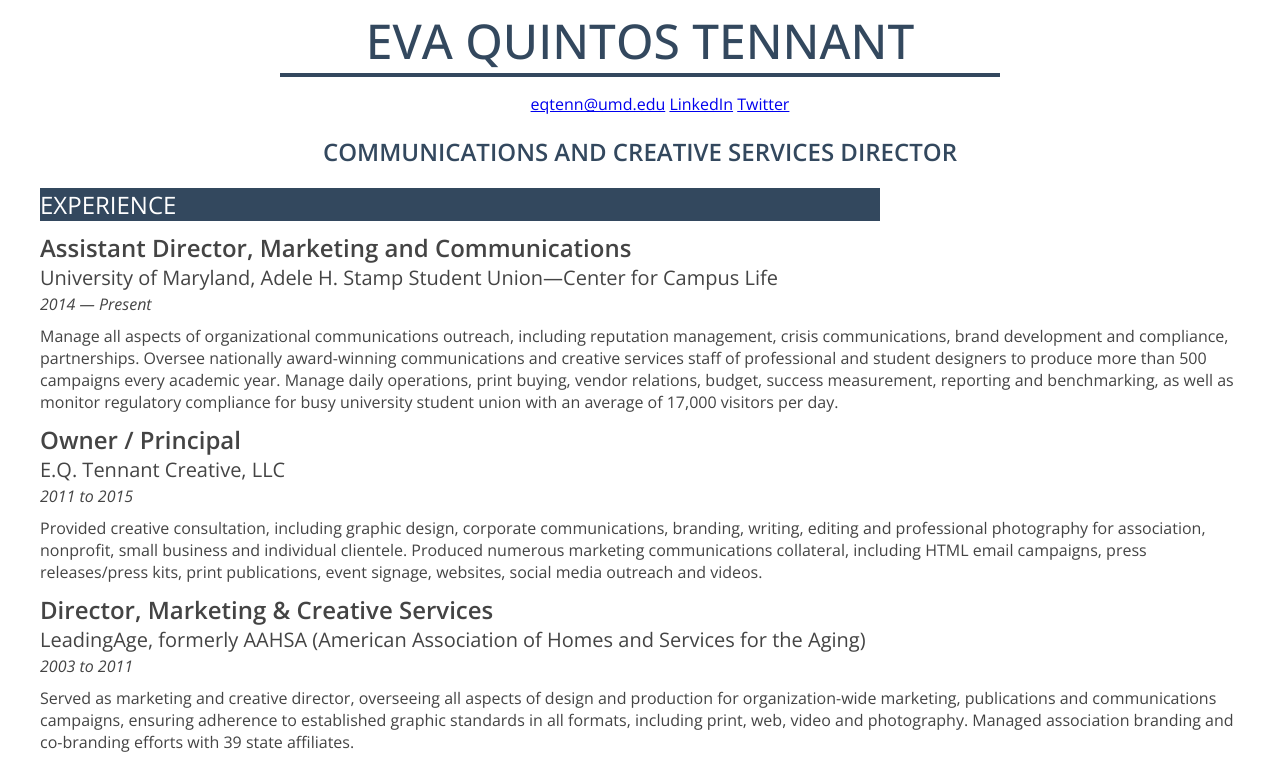
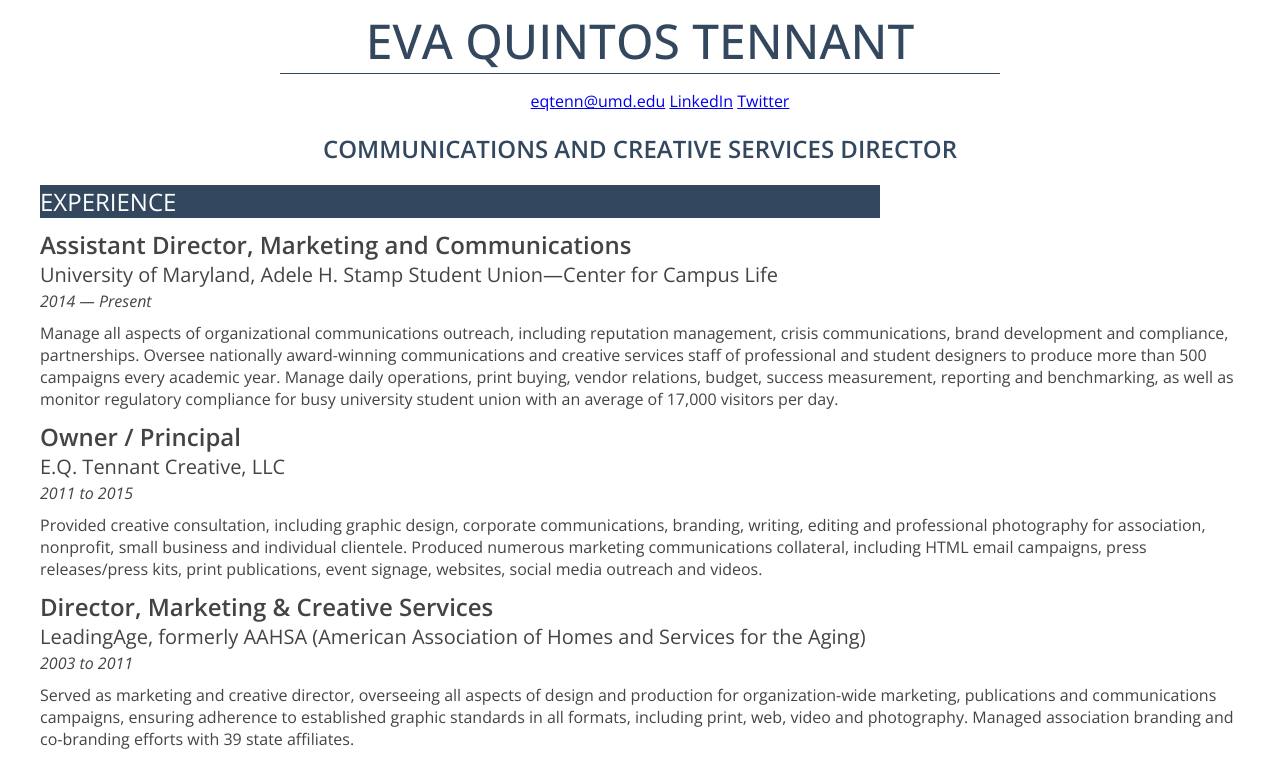
Before and after one commit to eqtenn/eq-tennant-jour652, a plain HTML site: page resume/index.html in a window 1280 px wide. Shown: the top 757 px of the page. Drawn offline with nearby package versions, Linux system fonts and the light colour scheme.

Commit message:
Update divs and comments

```diff
--- a/resume/style.css
+++ b/resume/style.css
@@ -13,7 +13,7 @@ body {
   font-size: 3em;
   font-weight: 500;
   text-align: center;
-  border-bottom: 4px solid #33485e;
+  border-bottom: 1px solid #33485e;
   width: 60%;
   min-width: 300px;
   margin: 0 auto;
@@ -97,6 +97,7 @@ body {
    display:inline;
 }
 
+/* List of Education below */
 .degrees {
   margin-top: 5px;
   margin-left: 0px;
@@ -104,6 +105,7 @@ body {
   margin-bottom: 0px;
 }
 
+/* List of Skills below */
 .do {
   margin-top: 5px;
   margin-left: 0px;
```
Also changed, not shown: resume/index.html (+2 -2 lines).
